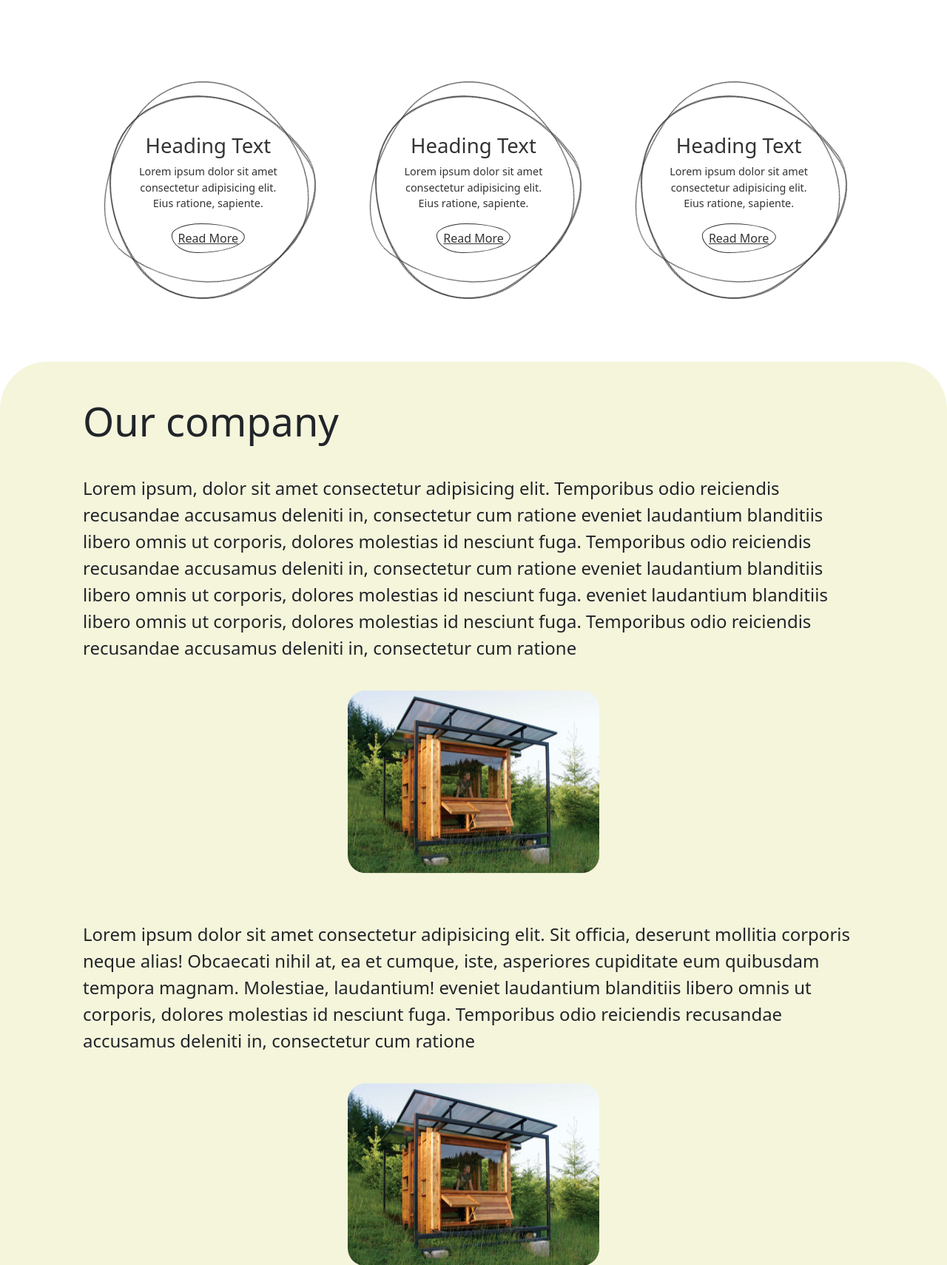
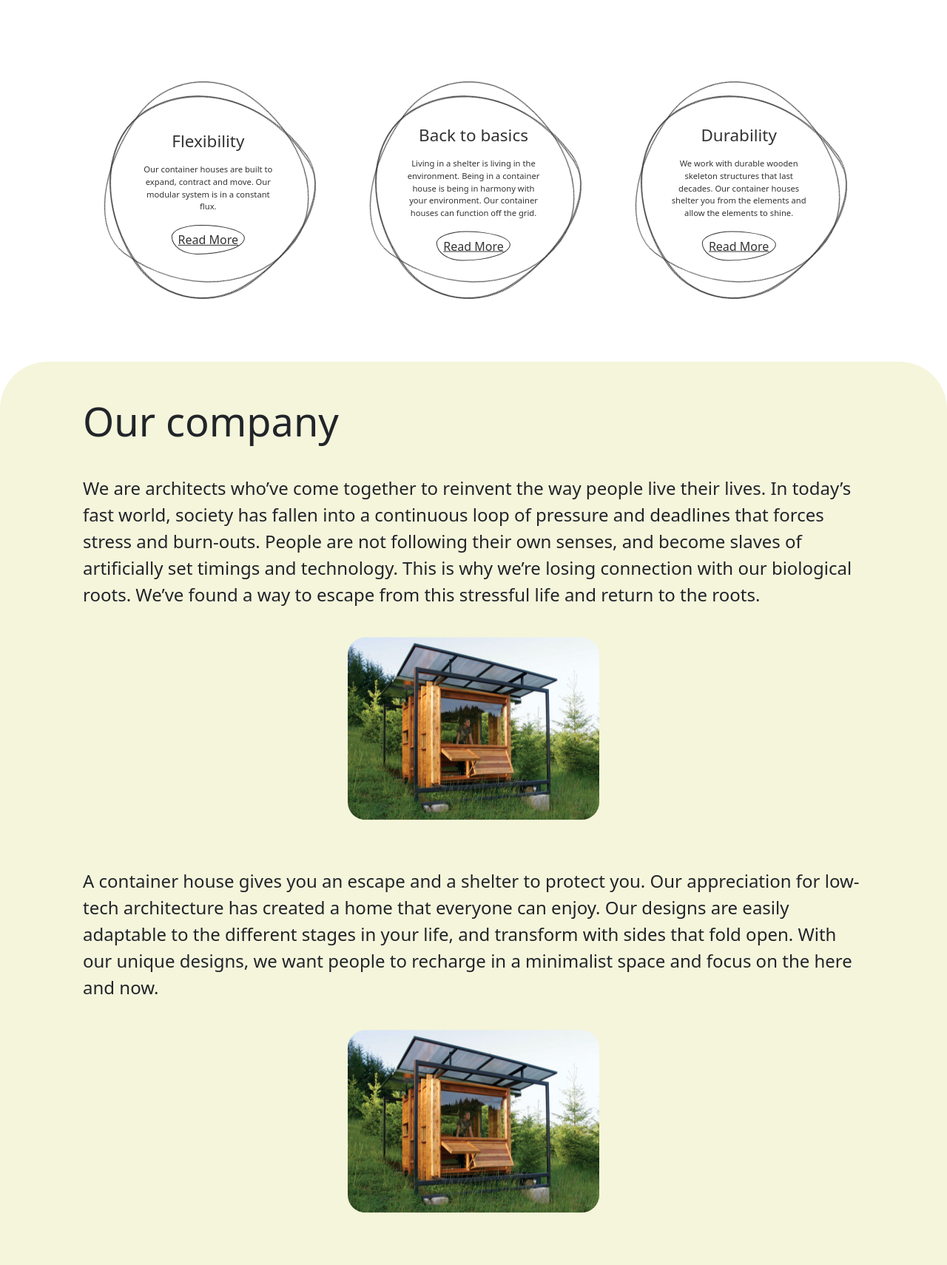
Before and after one commit to designerlinak/SMC_WebDesign3, a PHP site: page /homework/about.html in a window 1280 px wide. Shown: the part 835-2545 px from the top of the page at 74% size. After the commit the page ends 2475 px from the top, so only its background shows below. Run offline with PHP 8.4, Linux system fonts and the light colour scheme.

Commit message:
Update on homework

```diff
--- a/week06/homework/about.html
+++ b/week06/homework/about.html
@@ -77,8 +77,8 @@
                     <span></span>
                     <span></span>
                     <div class="content">
-                        <h2 class="circle-header">Heading Text</h2>
-                        <p class="circle-para">Lorem ipsum dolor sit amet consectetur adipisicing elit. Eius ratione, sapiente.</p>
+                        <h2 class="circle-header">Flexibility</h2>
+                        <p class="circle-para">Our container houses are built to expand, contract and move. Our modular system is in a constant flux.</p>
                         <a href="#none" class="circle-button">Read More</a>
                     </div>
                 </div>
@@ -88,8 +88,8 @@
                     <span></span>
                     <span></span>
                     <div class="content">
-                        <h2 class="circle-header">Heading Text</h2>
-                        <p class="circle-para">Lorem ipsum dolor sit amet consectetur adipisicing elit. Eius ratione, sapiente.</p>
+                        <h2 class="circle-header">Back to basics</h2>
+                        <p class="circle-para">Living in a shelter is living in the environment. Being in a container house is being in harmony with your environment. Our container houses can function off the grid.</p>
                         <a href="#none" class="circle-button">Read More</a>
                     </div>
                 </div>
@@ -99,8 +99,8 @@
                     <span></span>
                     <span></span>
                     <div class="content">
-                        <h2 class="circle-header">Heading Text</h2>
-                        <p class="circle-para">Lorem ipsum dolor sit amet consectetur adipisicing elit. Eius ratione, sapiente.</p>
+                        <h2 class="circle-header">Durability</h2>
+                        <p class="circle-para">We work with durable wooden skeleton structures that last decades. Our container houses shelter you from the elements and allow the elements to shine.</p>
                         <a href="#none" class="circle-button">Read More</a>
                     </div>
                 </div>
@@ -110,24 +110,23 @@
             <article>
                 <div>
                     <h3>Our company</h3>
-                    <p id="article-para">Lorem ipsum, dolor sit amet consectetur adipisicing elit.
-                        Temporibus odio reiciendis recusandae accusamus deleniti in, consectetur cum ratione
-                        eveniet laudantium blanditiis libero omnis ut corporis, dolores molestias id nesciunt fuga.
-                        Temporibus odio reiciendis recusandae accusamus deleniti in, consectetur cum ratione
-                        eveniet laudantium blanditiis libero omnis ut corporis, dolores molestias id nesciunt fuga.
-                        eveniet laudantium blanditiis libero omnis ut corporis, dolores molestias id nesciunt fuga.
-                        Temporibus odio reiciendis recusandae accusamus deleniti in, consectetur cum ratione
+                    <p id="article-para">We are architects who’ve come together to reinvent the way
+                        people live their lives. In today’s fast world, society has fallen into a continuous
+                        loop of pressure and deadlines that forces stress and burn-outs. People are not following
+                        their own senses, and become slaves of artificially set timings and technology. This is
+                        why we’re losing connection with our biological roots. We’ve found a way to escape from
+                        this stressful life and return to the roots.
                     </p>
                 </div>
                 <div class="">
                     <img src="../homework/images/about-article.jpeg" alt="article image" id="article-image">
                 </div>
                 <div>
-                    <p id="article-para">Lorem ipsum dolor sit amet consectetur adipisicing elit.
-                        Sit officia, deserunt mollitia corporis neque alias! Obcaecati nihil at, ea et cumque,
-                        iste, asperiores cupiditate eum quibusdam tempora magnam. Molestiae, laudantium!
-                        eveniet laudantium blanditiis libero omnis ut corporis, dolores molestias id nesciunt fuga.
-                        Temporibus odio reiciendis recusandae accusamus deleniti in, consectetur cum ratione
+                    <p id="article-para">A container house gives you an escape and
+                        a shelter to protect you. Our appreciation for low-tech architecture has created a home
+                        that everyone can enjoy. Our designs are easily adaptable to the different stages in your
+                        life, and transform with sides that fold open. With our unique designs, we want people to
+                        recharge in a minimalist space and focus on the here and now.
                     </p>
                 </div>
                 <div class="">
--- a/week06/homework/css/about-styles.css
+++ b/week06/homework/css/about-styles.css
@@ -120,6 +120,7 @@ main {
 
 .circle-para {
     margin-bottom: 1.5rem;
+    font-size: .7rem;
 }
 
 .square {
@@ -238,6 +239,10 @@ article {
     margin-top: 3rem;
 }
 
+.circle-header {
+    margin-bottom: 1rem;
+}
+
 
 
 
@@ -337,6 +342,15 @@ article {
         border-bottom-left-radius: 0rem;
         border-bottom-right-radius: 0rem;
     }
+
+    .circle-header {
+        margin-bottom: 1rem;
+    }
+
+    .circle-para {
+        font-size: .9rem;
+    }
+
 
 
 
@@ -443,7 +457,7 @@ article {
     }
 
     .circle-para {
-        font-size: .8rem;
+        font-size: .5rem;
     }
 
     .circle-button {
@@ -458,7 +472,8 @@ article {
     }
 
     #article-para {
-        margin-top: 2rem;
+        font-size: 1.5rem;
+        margin-top: 3rem;
     }
 
 
@@ -495,11 +510,11 @@ article {
     }
 
     .circle-header {
-        font-size: calc(1.325rem + 0.5vw);
+        font-size: calc(1.325rem + 0.1vw);
     }
 
     .circle-para {
-        font-size: .9rem;
+        font-size: .7rem;
     }
 
     .circle-button {
```
